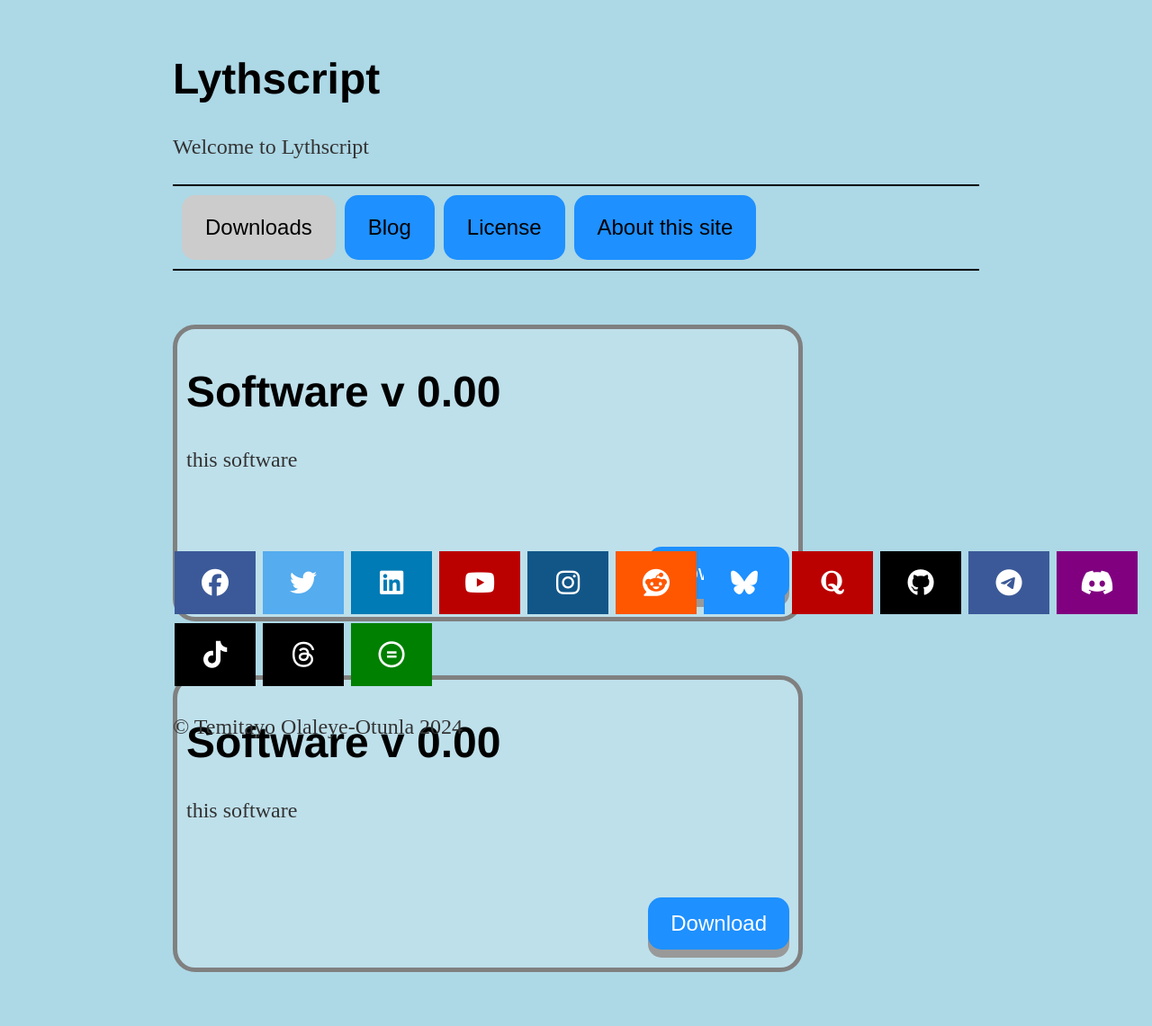
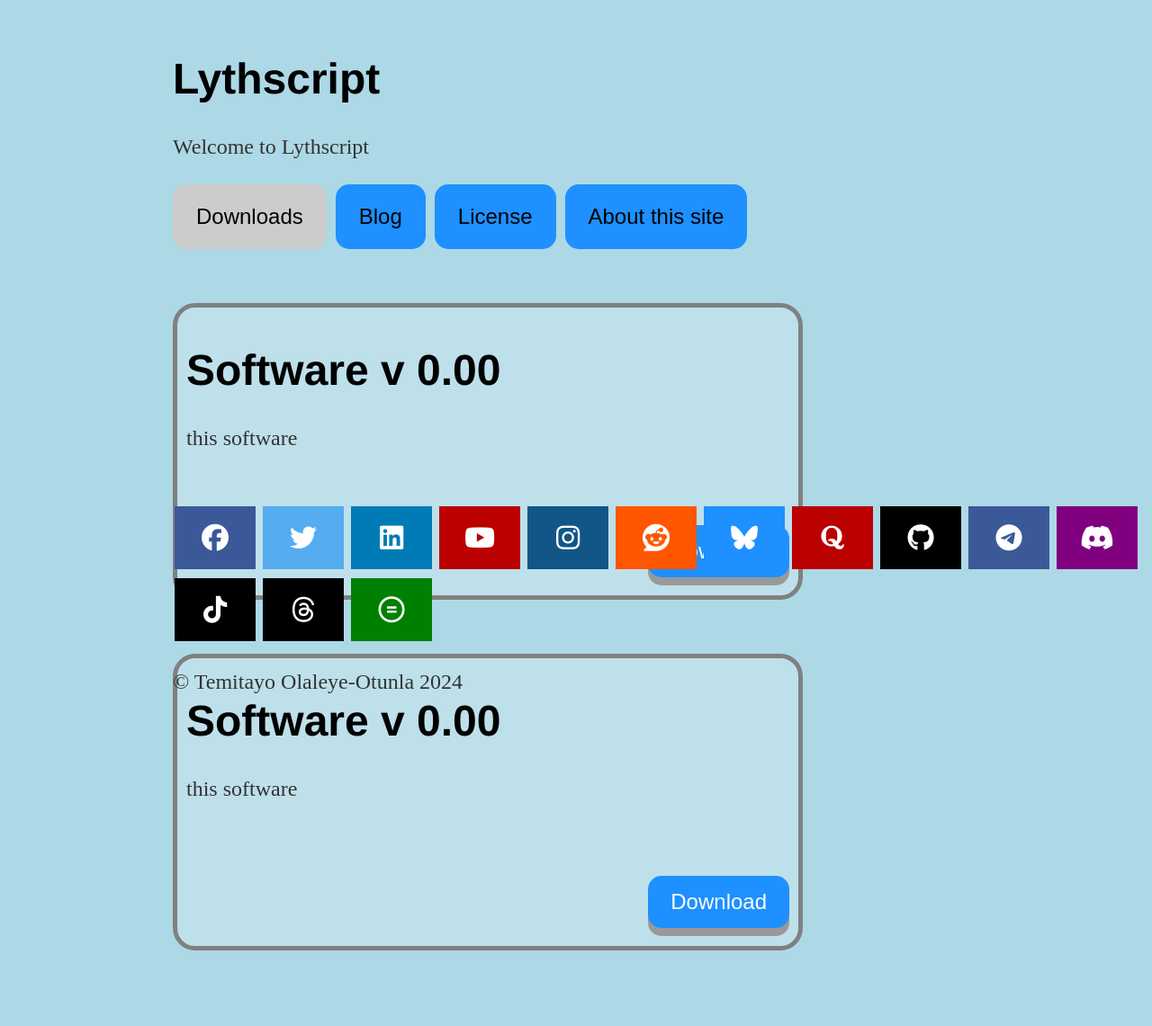
Before and after one commit to lythwind/lythwind.github.io, a Jekyll site: the page built from index.html, in a window 1280 px wide. Shown: the whole page at 90% size. Built offline with Jekyll 4.4.1, drawn with Linux system fonts in a browser that asks for light colours; nearby versions of some CDN libraries; after the commit the page ends 1117 px from its top, so only the background shows below that.

Commit message:
Update main.css

```diff
--- a/css/main.css
+++ b/css/main.css
@@ -155,9 +155,6 @@ button:active {
   border: none;
   background-color: transparent;
   margin-bottom: 60px;
-  border-bottom: 2px solid black;
-  border-top: 2px solid black;
-  padding: 10px;
 }
 .tab button {
   background-color: DodgerBlue;
@@ -194,5 +191,5 @@ button:active {
 }
 .xfooter{
 position: absolute;
-  bottom: 50px;
+  bottom: 100px;
 }
```
